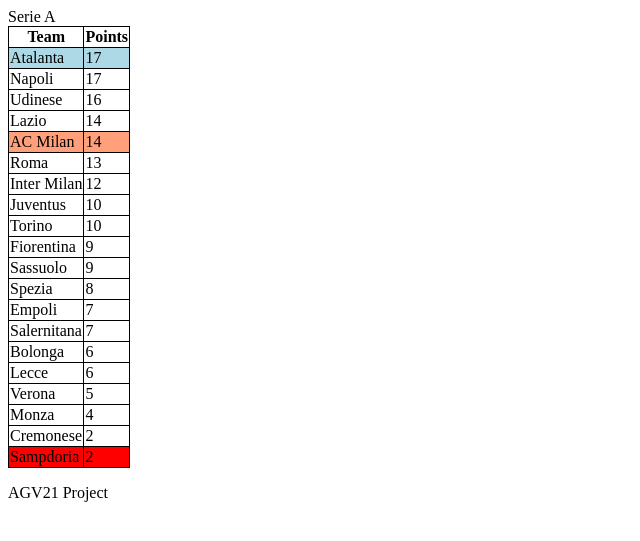
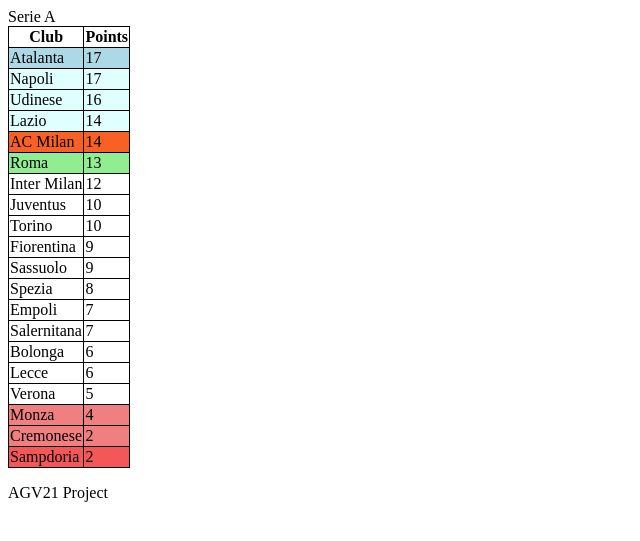
Before and after one commit to AGV21/Calcio-Table-PHP, a PHP site: page / in a window 1280 px wide. Shown: the top 541 px of the page, without its empty margins (0-640 px from the left). Run offline with PHP 8.4, Linux system fonts and the light colour scheme.

Commit message:
added more classes to stylize placements for the clubs. Change the title of the first column from team to club.

```diff
--- a/css/styles.css
+++ b/css/styles.css
@@ -1,21 +1,28 @@
 table, tr, td, th {
     border: 1px solid black;
     border-collapse: collapse;
-    /*background-color: lightblue;
-    background-color: lightcyan;
-    background-color: lightgreen;
-    background-color: lightcoral;
-    background-color: red;*/
 }
 
 .currentLeader{
     background-color: lightblue;
 }
 
+.UCL{
+    background-color: lightcyan;
+}
+
 .UEL{
-    background-color: lightsalmon;
+    background-color: rgb(249, 96, 35);
+}
+
+.CL{
+    background-color: lightgreen;
+}
+
+.Reg{
+    background-color: lightcoral;
 }
 
 .lastPlace{
-    background-color: red;
+    background-color: rgb(243, 87, 87);
 }
--- a/index.php
+++ b/index.php
@@ -20,9 +20,21 @@
     ?>
                         class="currentLeader";
     <?php
+                    }elseif ($currentTeamNumber >= 1 && $currentTeamNumber  <=4){
+    ?>
+                        class="UCL";
+    <?php
                     }elseif ($currentTeamNumber == 5){
     ?>
                         class="UEL";
+    <?php
+                    }elseif ($currentTeamNumber == 6){
+    ?>
+                        class="CL";
+    <?php
+                    }elseif ($currentTeamNumber >= 18 && $currentTeamNumber <= 19){
+    ?>
+                        class="Reg";
     <?php
                     }elseif ($currentTeamNumber == 20){
     ?>
@@ -79,7 +91,7 @@
                     arsort($final);
             ?>
                     <table>
-                        <tr><th>Team</th><th>Points</th></tr>
+                        <tr><th>Club</th><th>Points</th></tr>
             <?php
                         printOutSortedArray($final)
             ?>
```
